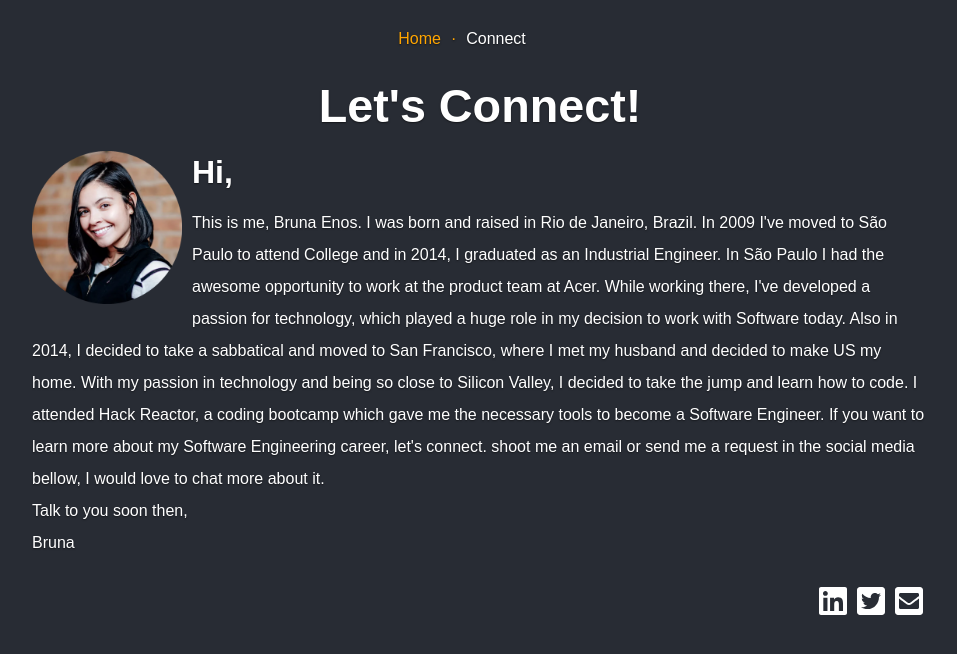
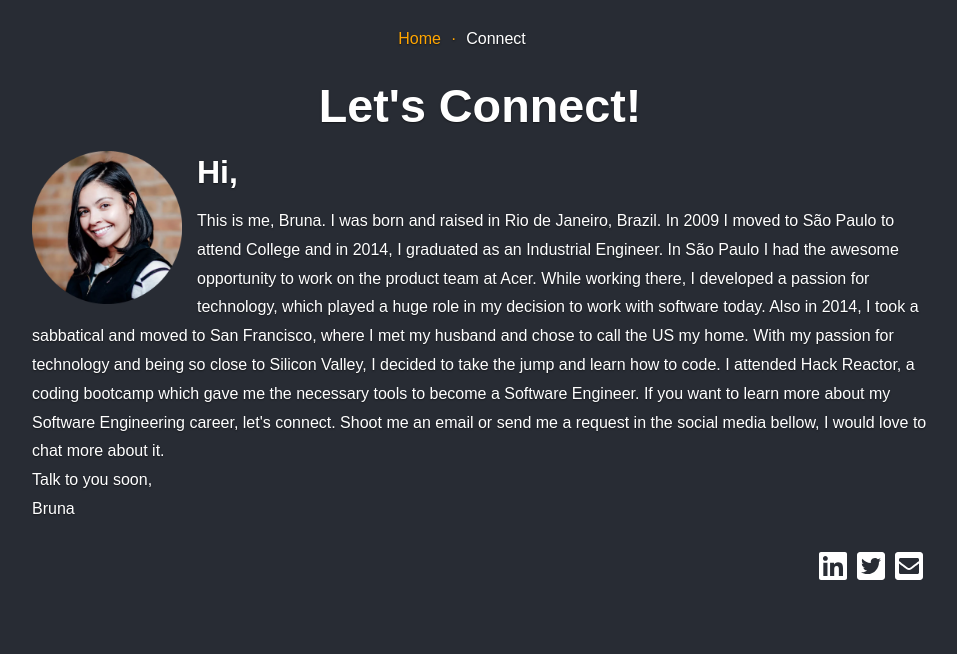
Before and after one commit to brunasmedeiros/bruna, a React (Create React App) app in the folder client/: page /connect in a window 1280 px wide. Shown: the top 654 px of the page, without its empty margins (168-1125 px from the left). Built offline with nearby package versions, Linux system fonts and the light colour scheme; a web font is replaced by a local one.

Commit message:
[fix] copy

```diff
--- a/client/src/components/App.css
+++ b/client/src/components/App.css
@@ -91,11 +91,11 @@ h3 {
 .profile--img {
   width: 150px;
   float: left;
-  margin-right: 10px;
+  margin-right: 15px;
 }
 
 .text--spaced {
-  line-height: 2;
+  line-height: 1.8;
 }
 
 .text--center {
--- a/client/src/components/pages/Connect.tsx
+++ b/client/src/components/pages/Connect.tsx
@@ -14,19 +14,20 @@ export default function Connect() {
   return (
     <div className="container">
       <h3 className="text--center"> Let's Connect! </h3>
-      <img alt="profile" className="profile--img" width={150} src={profileImg} />
+      <img alt="profile" className="profile--img" width={130} src={profileImg} />
       <h1 style={{ marginBottom: 0 }}>Hi,</h1>
       <p className="text--spaced">
-        This is me, Bruna Enos. I was born and raised in Rio de Janeiro, Brazil. In 2009 I've moved to São Paulo
+        This is me, Bruna. I was born and raised in Rio de Janeiro, Brazil. In 2009 I moved to São Paulo
         to attend College and in 2014, I graduated as an Industrial Engineer.
-        In São Paulo I had the awesome opportunity to work at the product team at Acer. While working there, I've developed
-        a passion for technology, which played a huge role in my decision to work with Software today. Also in 2014,
-        I decided to take a sabbatical and moved to San Francisco, where I met my husband and
-        decided to make US my home. With my passion in technology and being so close to Silicon  Valley, I decided to take the jump and learn how to code.
-        I attended Hack Reactor, a coding bootcamp which gave me the necessary tools to become a Software Engineer.
-        If you want to learn more about my Software Engineering career, let's connect. shoot me an email or send me a
+        In São Paulo I had the awesome opportunity to work on the product team at Acer. While working there, I developed
+        a passion for technology, which played a huge role in my decision to work with software today. Also in 2014,
+        I took a sabbatical and moved to San Francisco, where I met my husband and
+        chose to call the US my home. With my passion for technology and being so close to Silicon  Valley,
+        I decided to take the jump and learn how to code. I attended Hack Reactor, a coding bootcamp which gave
+        me the necessary tools to become a Software Engineer.
+        If you want to learn more about my Software Engineering career, let's connect. Shoot me an email or send me a
         request in the social media bellow, I would love to chat more about it.<br/>
-        Talk to you soon then,<br/>
+        Talk to you soon,<br/>
         Bruna
       </p>
       <div className="padding--top text--right">
```
